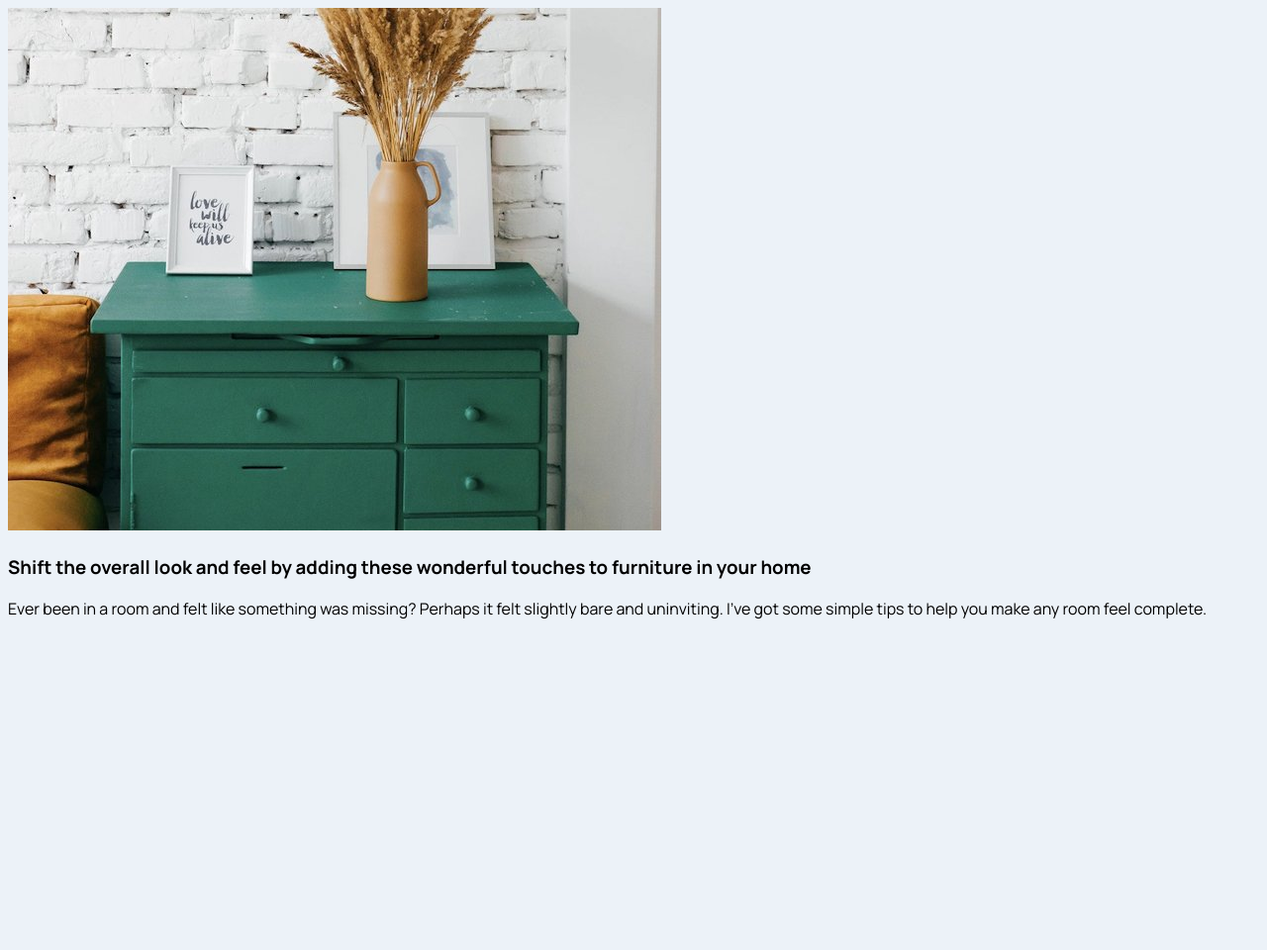
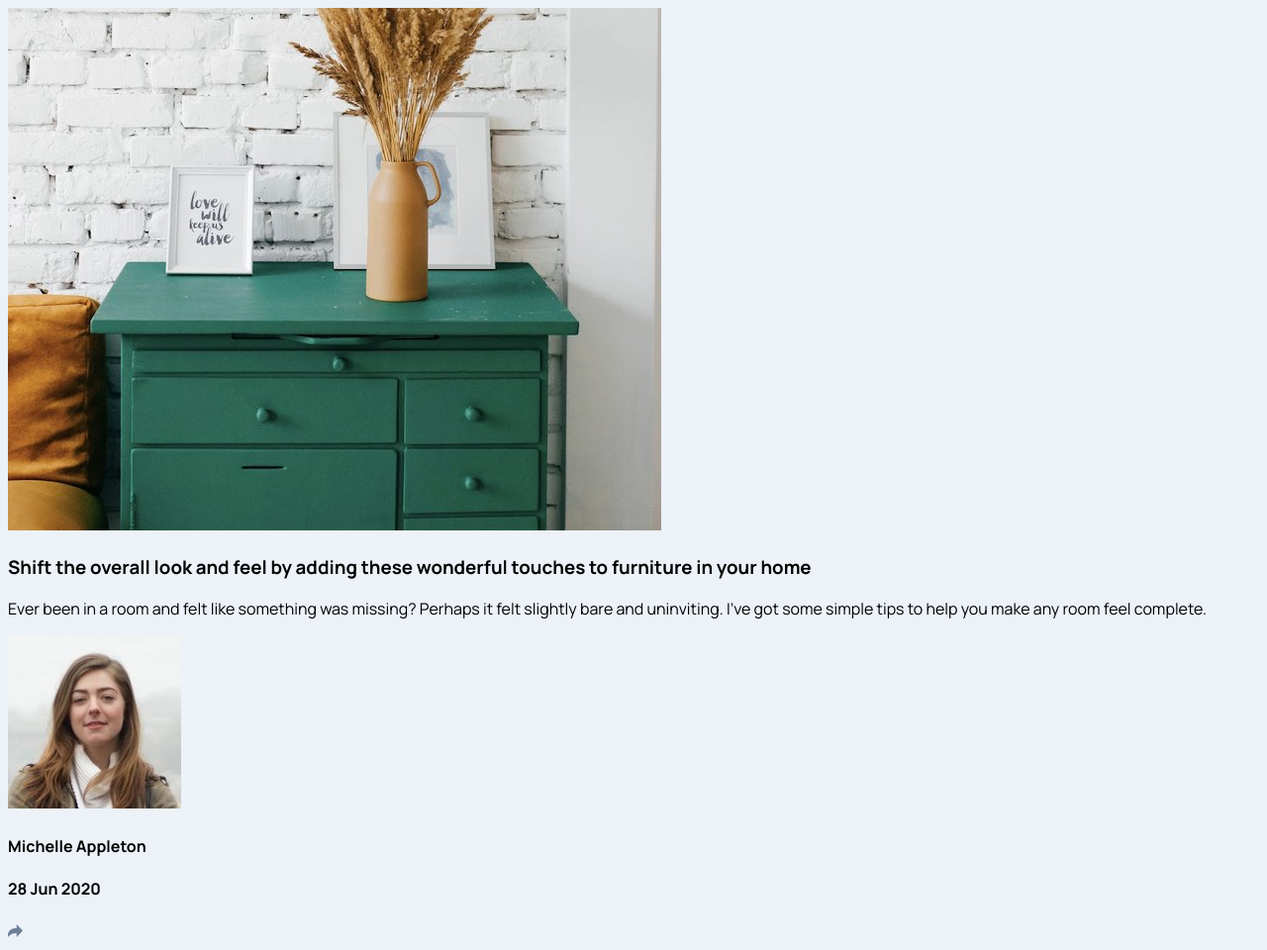
Before and after one commit to Clipzorama/Article-Preview-Component, a plain HTML site: page index.html in a window 1280 px wide. Shown: the whole page at 99% size. Before the commit the page ends 816 px from the top, so only its background shows below. Drawn offline with Linux system fonts and the light colour scheme.

Commit message:
Updated index.html

```diff
--- a/index.html
+++ b/index.html
@@ -10,13 +10,24 @@
 <body>
     <div class="main-container">
         <img src="./images/drawers.jpg" alt="Cool Picture" class="main-pic">
-        <div class="details">
+        <section class="details">
             <h3>Shift the overall look and feel by adding these wonderful
                 touches to furniture in your home</h3>
             <p>Ever been in a room and felt like something was missing? Perhaps
                 it felt slightly bare and uninviting. I’ve got some simple tips
                 to help you make any room feel complete.</p>
+        </section>
+        <div class="writer">
+            <div class="writer-profile">
+                <img src="./images/avatar-michelle.jpg" alt="Michelle" class="profile-pic">
+                <div class="profile-info">
+                    <h4>Michelle Appleton</h4>
+                    <h4>28 Jun 2020</h4>
+                </div>
+            </div>
+            <img src="./images/icon-share.svg" alt="share pic" id="share-button">
         </div>
+
     </div>
 
 </body>
```
